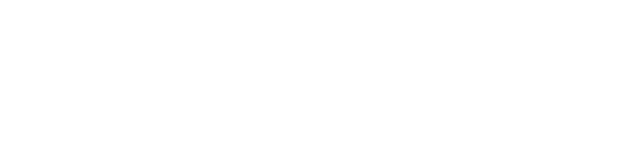
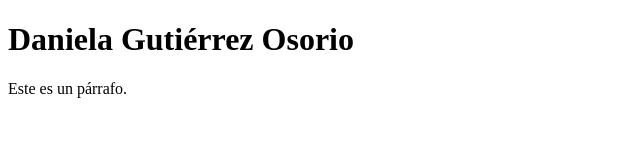
Before and after one commit to DaniGOsorio/demo_htmldani, a plain HTML site: page index.html in a window 1280 px wide. Shown: the whole page, without its empty margins (0-640 px from the left). Drawn offline with Linux system fonts and the light colour scheme.

Commit message:
Update index.html

```diff
--- a/index.html
+++ b/index.html
@@ -3,11 +3,11 @@
   <head>
     <meta charset="utf-8">
     <!--- este es un comentario --->
-    <title>Titulo en la pestaña</Daniela Gutiérrez Osorio>
+    <title>Titulo en la pestaña</title>
   </head>
   <body>
     <div>
-        <h1>Titulo de sección</h1>
+        <h1>Daniela Gutiérrez Osorio</h1>
         <p>Este es un párrafo.</p>
     </div>
   </body>
```
